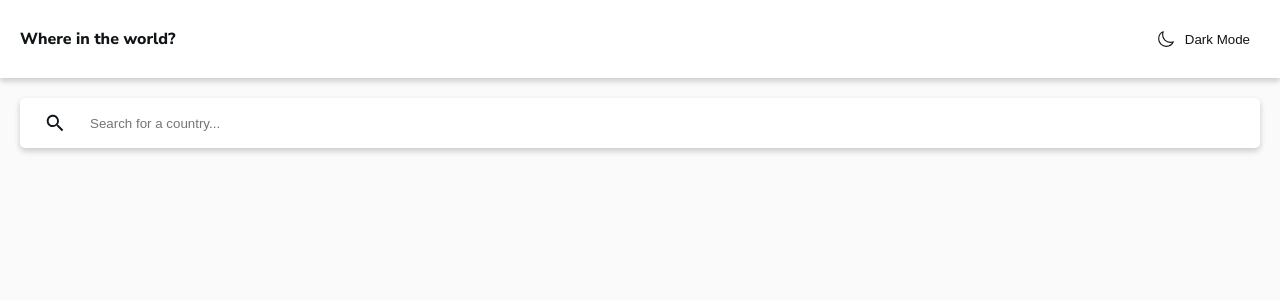
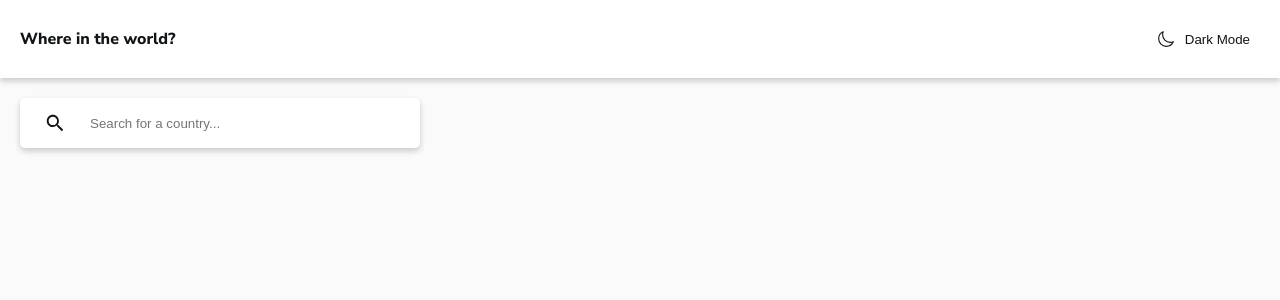
Before and after one commit to Salv-Dev/rest-countries-api, a Next.js app: page / in a window 1280 px wide. Shown: the top 300 px of the page. Built offline with nearby package versions, Linux system fonts and the light colour scheme.

Commit message:
default textField media query

```diff
--- a/src/components/ui/TextField/styles.js
+++ b/src/components/ui/TextField/styles.js
@@ -7,6 +7,10 @@ export const Container = styled.div`
     background-color: ${props => props.theme.element};
     box-shadow: 0 3px 6px rgba(0,0,0,0.1), 0 3px 6px rgba(0,0,0,0.1);
     border-radius: 5px;
+
+    @media(min-width: 600px) {
+        width: 400px;
+    }
 `;
 
 export const Input = styled.input`
```
